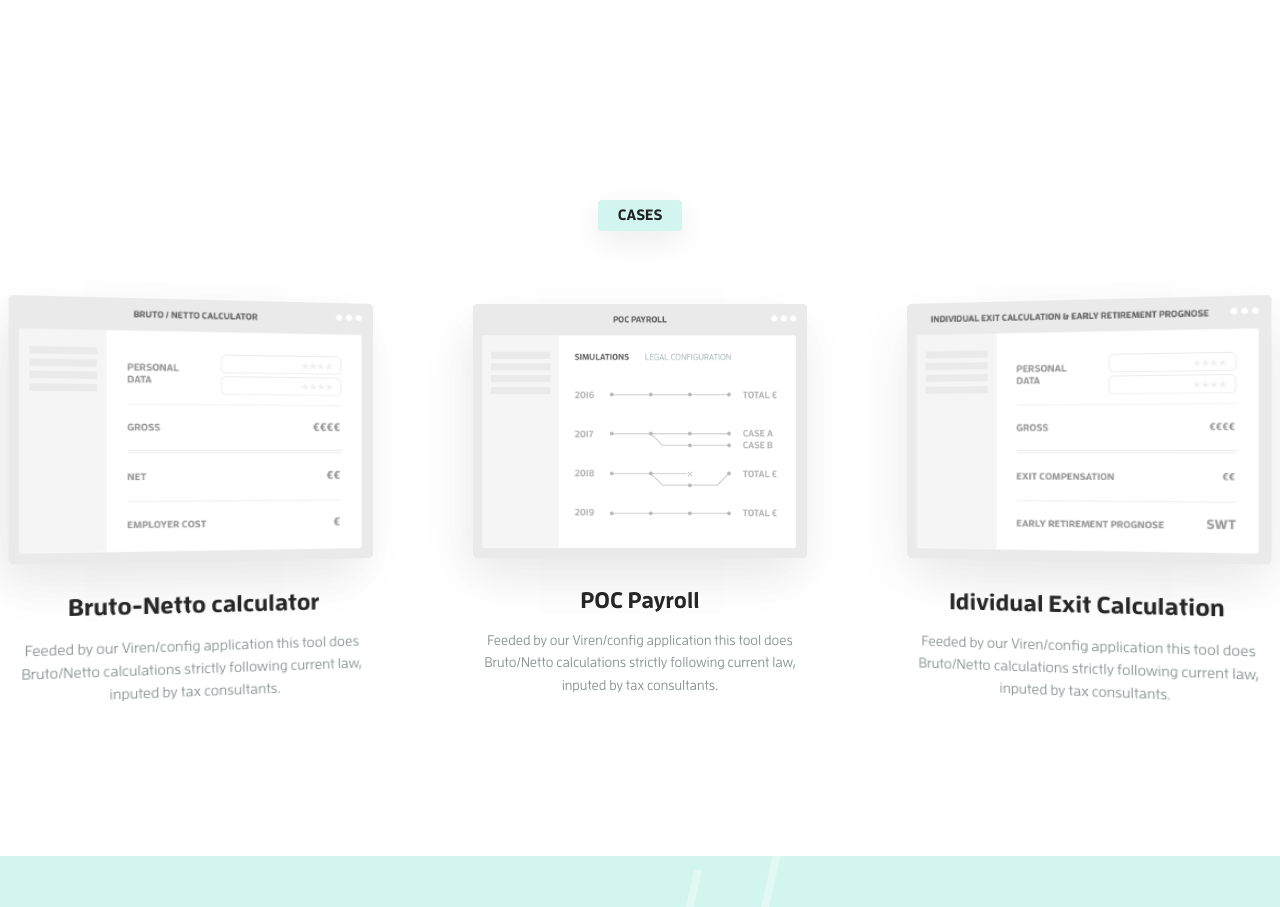
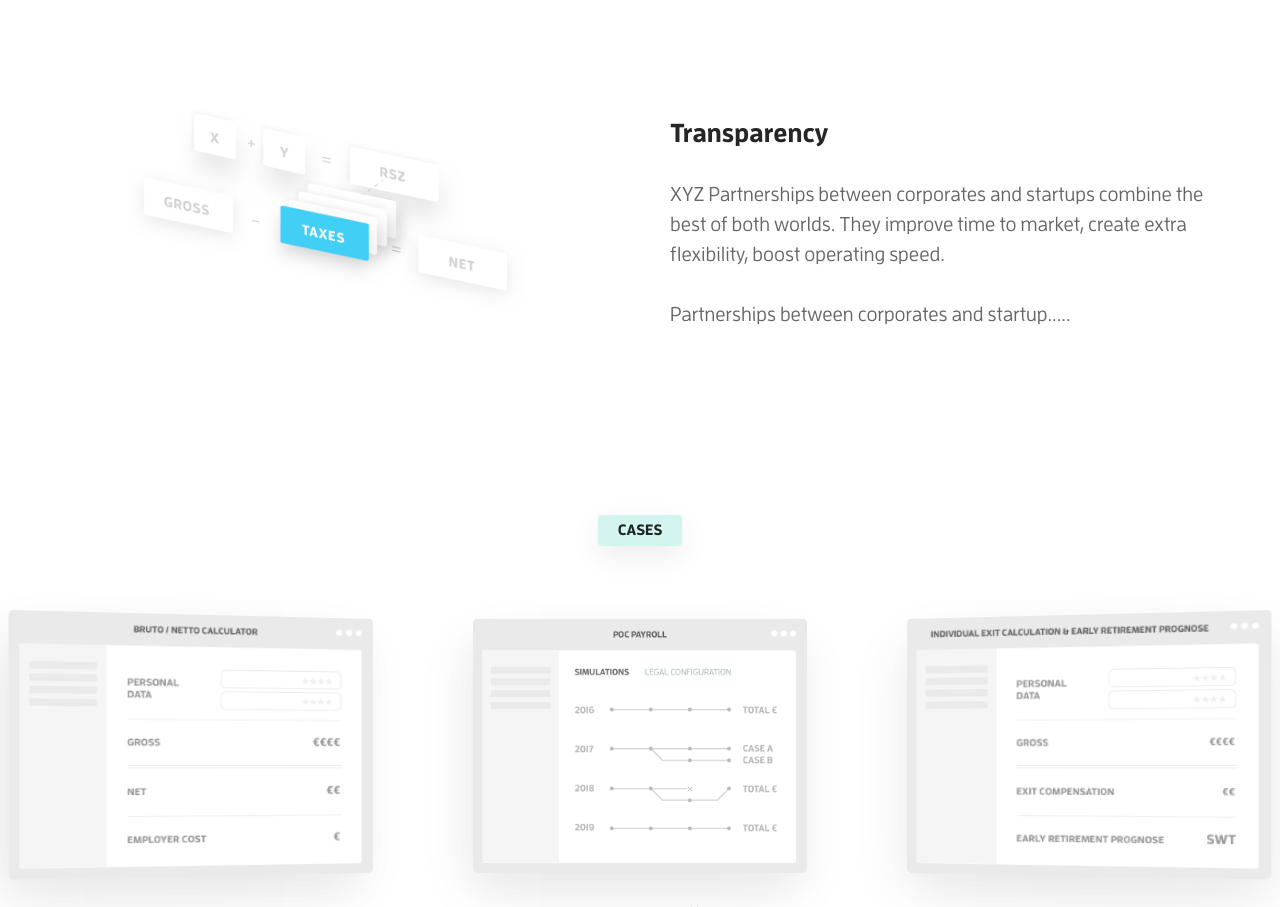
Before and after one commit to tealpartners/viren, a website: page index.html in a window 1280 px wide. Shown: the part 1770-2677 px from the top of the page. Drawn offline with nearby package versions, Linux system fonts and the light colour scheme.

Commit message:
Added feature

```diff
--- a/index.html
+++ b/index.html
@@ -215,6 +215,14 @@
             market, create extra flexibility, boost operating speed.</p>
 
     </article>
+    <article class="projects__case case--history">
+        <h2 class="projects__title">Transparency</h2>
+        <div class="projects__image"><img src="assets/img/illustrations/viren-transparency.png" alt=""></div>
+        <p class="projects__body">XYZ Partnerships between corporates and startups combine the best of both
+            worlds. They improve time to market, create extra flexibility, boost operating speed. <br><br>
+            Partnerships between corporates and startup.....</p>
+
+    </article>
 </div>
 
 
@@ -248,6 +256,7 @@
             <p class="cases__description">Feeded by our Viren/config application this tool does Bruto/Netto calculations strictly following current law,  inputed by tax consultants.  </p>
         </div>
     </article>
+
 </div>
 
 
```
Also changed, not shown: assets/img/illustrations/viren-transparency.png (added).
